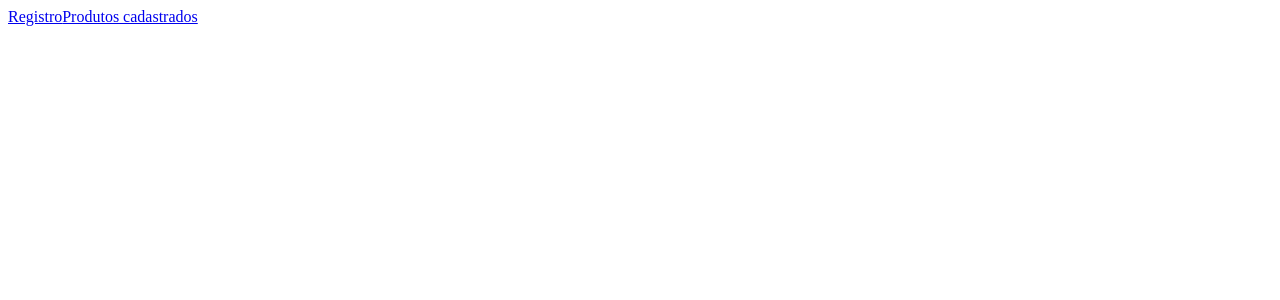
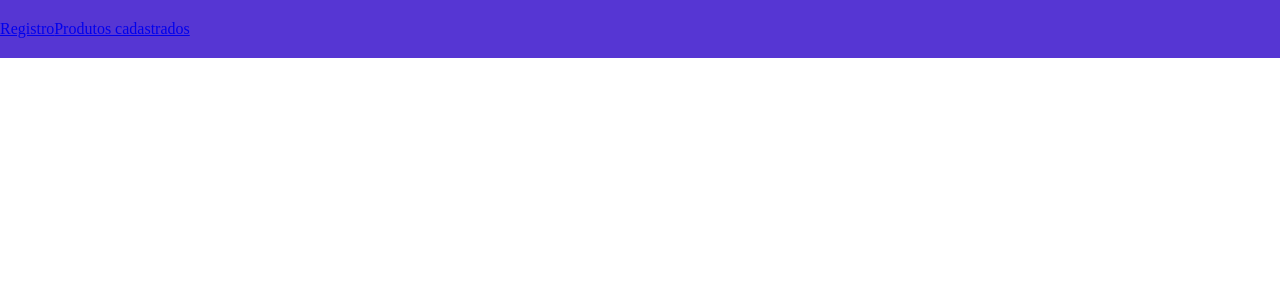
Before and after one commit to PaulaSalinoRibeiro/dasafio-jamestip, a React (Create React App) app: page /list-products in a window 1280 px wide. Shown: the top 300 px of the page. Built offline with nearby package versions, Linux system fonts and the light colour scheme.

Commit message:
add global style

```diff
--- a/src/App.tsx
+++ b/src/App.tsx
@@ -1,12 +1,16 @@
-import React from 'react';
+import { ThemeProvider } from 'styled-components';
 import {ProductsProvider} from './context/ProductsProvider';
+import { theme, GlobalStyle } from './global/styles/theme';
 import {Routes} from './routes/Routes';
 
 function App() {
   return (
-    <ProductsProvider>
-      <Routes />
-    </ProductsProvider>
+    <ThemeProvider theme={theme}>
+      <ProductsProvider>
+        <Routes />
+        <GlobalStyle/>
+      </ProductsProvider>
+    </ThemeProvider>
   );
 }
 
--- a/src/components/Header/index.tsx
+++ b/src/components/Header/index.tsx
@@ -1,10 +1,14 @@
 import { Link } from "react-router-dom";
+
+import {Container} from './styles'
 
 export const Header = () => {
   return (
-    <nav>
-      <Link to="/registration">Registro</Link>
-      <Link to="/list-products">Produtos cadastrados</Link>
-    </nav>
+    <Container>
+      <nav>
+        <Link to="/registration">Registro</Link>
+        <Link to="/list-products">Produtos cadastrados</Link>
+      </nav>
+    </Container>
   )
 }
--- a/src/components/Header/styles.ts
+++ b/src/components/Header/styles.ts
@@ -1,3 +1,6 @@
 import styled from 'styled-components';
 
-export const Container = styled.div``;
+export const Container = styled.div`
+  background-color: ${({theme}) => theme.colors.primary};
+  padding: 20px 0;
+`;
--- a/src/global/Theme/index.ts
+++ /dev/null
@@ -1,3 +0,0 @@
-export {
-
-}
--- /dev/null
+++ b/src/global/styles/styled.d.ts
@@ -0,0 +1,5 @@
+import 'styled-components';
+import { theme } from './theme';
+declare module 'styled-components' {
+  export interface DefaultTheme extends ThemeType {}
+}
--- /dev/null
+++ b/src/global/styles/theme.ts
@@ -0,0 +1,27 @@
+import { DefaultTheme } from 'styled-components';
+import { createGlobalStyle } from 'styled-components'
+
+export const GlobalStyle = createGlobalStyle`
+  body {
+    margin: 0;
+    padding: 0;
+    box-sizing: border-box;
+    background: '#F0F2F5';
+  }
+`
+
+export const theme: DefaultTheme = {
+  colors: {
+    primary: '#5636D3',
+    secondary: '#FF872C',
+    secondary_light: 'rgba(255, 135, 44, 0.3)',
+    sucess: '#12A454',
+    sucess_light: 'rgba(18, 164, 84, 0.5)',
+    attention: '#E83F5B',
+    attention_light: 'rgba(232, 63, 91, 0.5)',
+    shape: '#FFFFFF',
+    title: '#363F5F',
+    text: '#969CB2',
+    text_dark: '#000000',
+  }
+};
```
